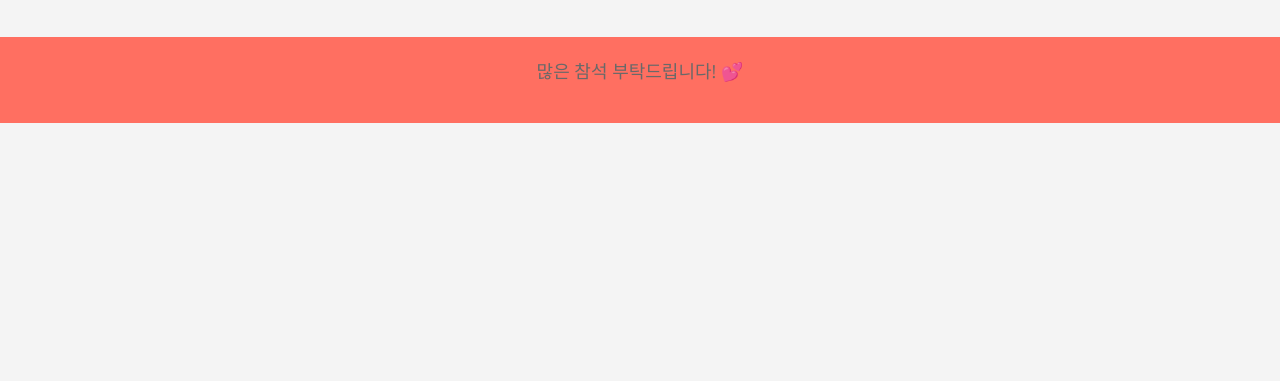
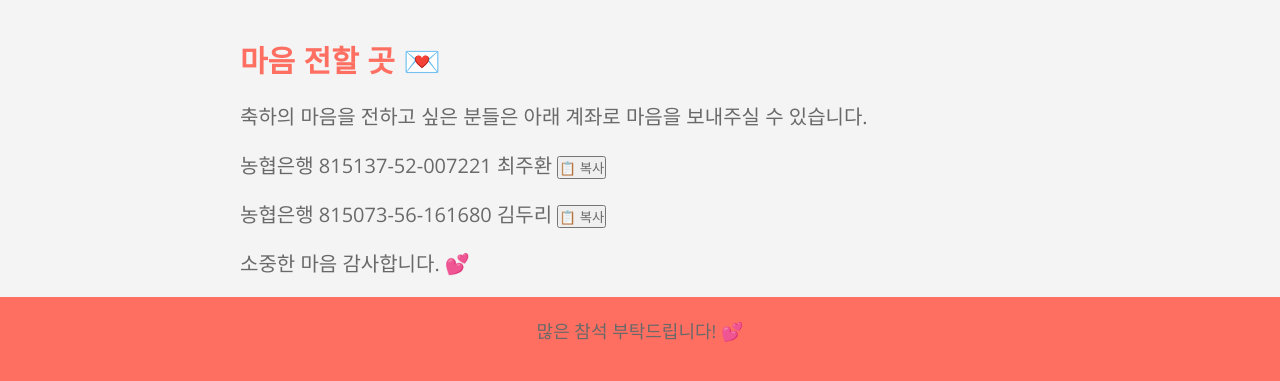
Before and after one commit to chojaang/wedding_yoon, a plain HTML site: page index.html in a window 1280 px wide. Shown: the part 4145-4526 px from the top of the page. Before the commit the page ends 4268 px from the top, so only its background shows below. Drawn offline with nearby package versions, Linux system fonts and the light colour scheme.

Commit message:
Update index.html

```diff
--- a/index.html
+++ b/index.html
@@ -14,6 +14,7 @@
             <p>윤규와 은정이의</p>
             <P>특별한 순간을 함께해 주세요💕</P>
         </div>
+            <div class="countdown" id="countdown"></div>
     </header>
 
     <section class="details">
@@ -60,10 +61,36 @@
         </div>
     </section>
 
+    <section class="message">
+        <div class="container message-box">
+            <h2>마음 전할 곳 💌</h2>
+            <p>축하의 마음을 전하고 싶은 분들은 아래 계좌로 마음을 보내주실 수 있습니다.</p>
+            <div class="account-box">
+                <p> 농협은행 815137-52-007221 최주환 <button class="copy-btn" onclick="copyToClipboard('815137-52-007221')">📋 복사</button></p>
+            </div>
+            <div class="account-box">
+                <p> 농협은행 815073-56-161680 김두리 <button class="copy-btn" onclick="copyToClipboard('815073-56-161680')">📋 복사</button></p>
+            </div>
+            <p class="thank-you">소중한 마음 감사합니다. 💕</p>
+        </div>
+    </section>
+
     <footer>
         <p>많은 참석 부탁드립니다! 💕</p>
     </footer>
 
     <script src="script.js"></script>
+
+    <script>
+        function copyToClipboard(text) {
+            const textarea = document.createElement('textarea');
+            textarea.value = text;
+            document.body.appendChild(textarea);
+            textarea.select();
+            document.execCommand('copy');
+            document.body.removeChild(textarea);
+            alert('계좌 번호가 복사되었습니다!');
+        }
+        </script>
 </body>
 </html>
```
